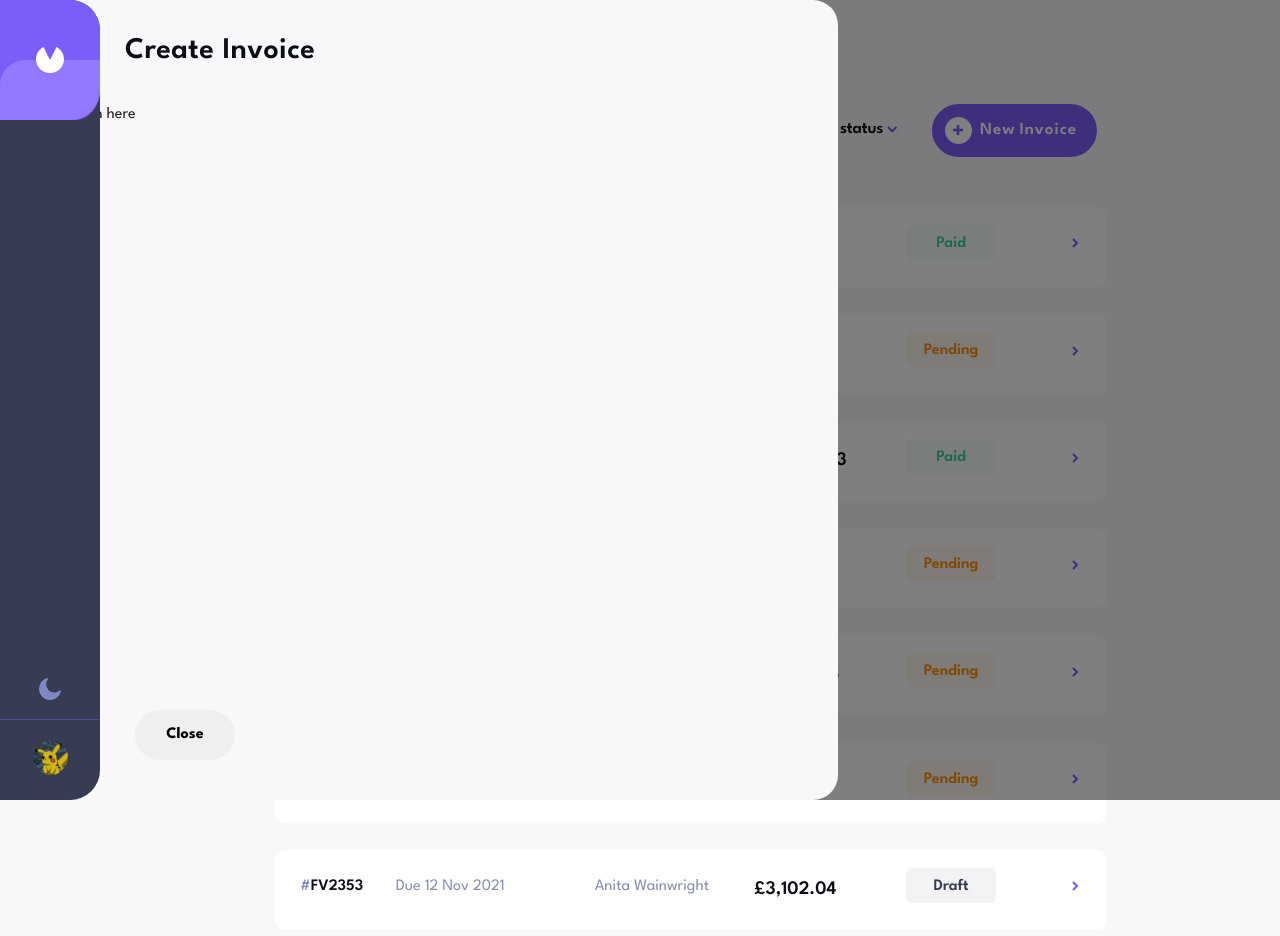
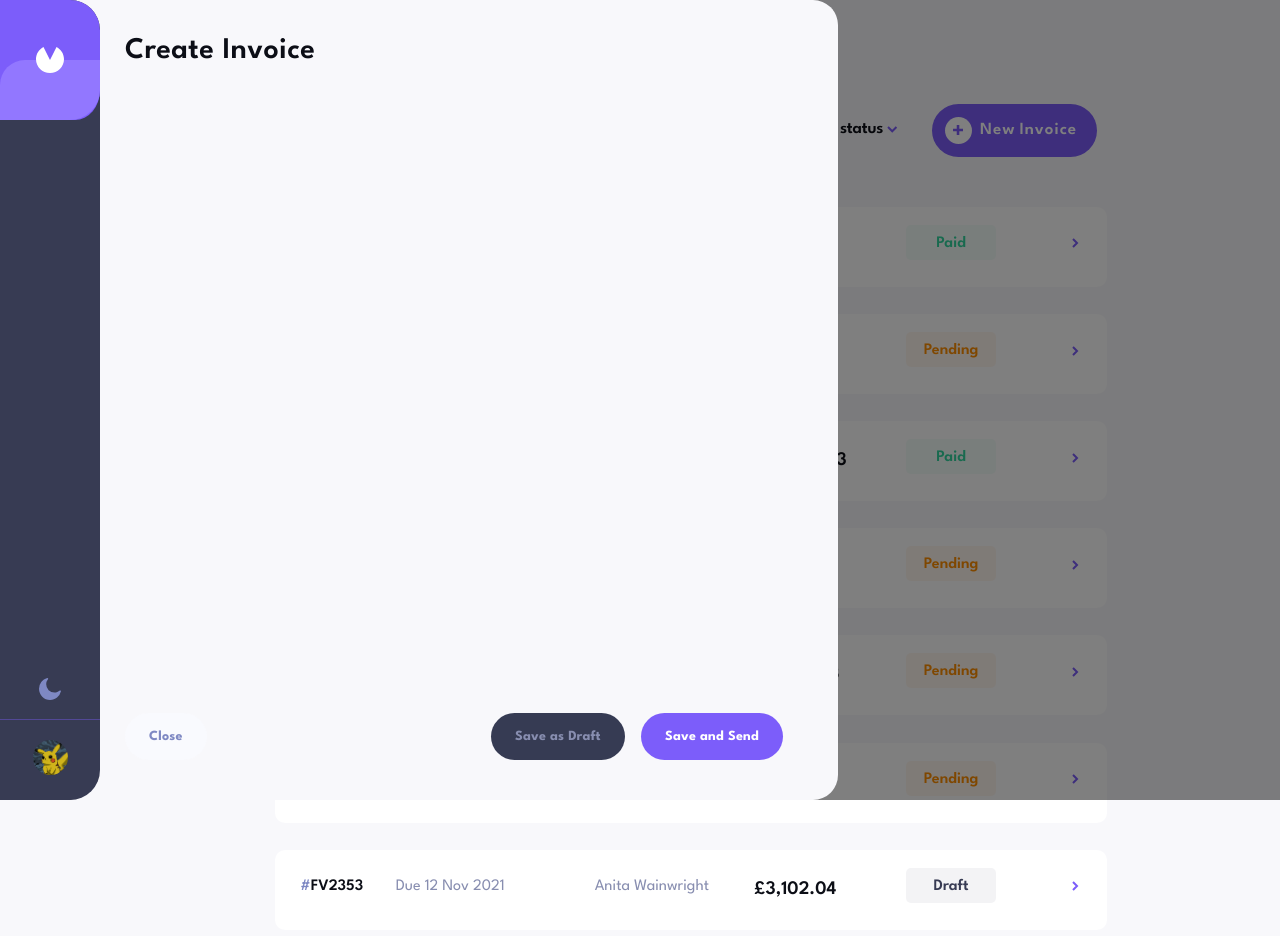
Before and after one commit to Varadarajan-M/Invoice-app, a React (Create React App) app: page / in a window 1280 px wide. Both pictures are taken after a click on the button "New". Shown: the top 936 px of the page. Built offline with nearby package versions, Linux system fonts and the light colour scheme.

Commit message:
invoice-action-button styles and transition bug fix

```diff
--- a/src/context/UIcontext.js
+++ b/src/context/UIcontext.js
@@ -9,6 +9,22 @@ const themes = {
 		greyWhiteText: { color: 'rgb(136 ,142, 176)' },
 		menu: { background: 'rgb(255,255,255)' },
 		invoiceCard: { background: 'rgb(255,255,255)' },
+		invoiceForm: {
+			buttons: {
+				discard: {
+					background: 'rgb(249, 250, 254)',
+					color: 'rgb(126, 136, 195)',
+				},
+				draft: {
+					background: 'rgb(54, 59, 83)',
+					color: 'rgb(136, 142, 176)',
+				},
+				save: {
+					background: 'rgb(124, 93, 250)',
+					color: '#fff',
+				},
+			},
+		},
 	},
 	darkMode: {
 		body: { background: 'rgb(20, 22, 37)' },
@@ -17,6 +33,22 @@ const themes = {
 		greyWhiteText: { color: 'rgb(255,255,255)' },
 		menu: { background: 'rgb(37, 41, 69)' },
 		invoiceCard: { background: 'rgb(30, 33, 57)' },
+		invoiceForm: {
+			buttons: {
+				discard: {
+					background: 'rgb(37, 41, 69)',
+					color: 'rgb(223, 227, 250)',
+				},
+				draft: {
+					background: 'rgb(54, 59, 83)',
+					color: 'rgb(223, 227, 250)',
+				},
+				save: {
+					background: 'rgb(124, 93, 250)',
+					color: '#fff',
+				},
+			},
+		},
 	},
 };
 
--- a/src/invoice-form/InvoiceForm.js
+++ b/src/invoice-form/InvoiceForm.js
@@ -6,19 +6,24 @@ import Slide from '@mui/material/Slide';
 import DialogTitle from '@mui/material/DialogTitle';
 import { useTheme } from '../context/UIcontext';
 import Text from '../lib/components/Text';
-import Button from '../lib/components/Button';
+import Button from '@mui/material/Button';
 
 const Transition = React.forwardRef(function Transition(props, ref) {
 	return <Slide direction='right' ref={ref} {...props} />;
 });
 
 const InvoiceForm = (props) => {
-	const { theme } = useTheme();
-	const { onBackDropClick, open, className, title } = props;
+	const { theme, mode } = useTheme();
+	const { onBackDropClick, open, className, formMode } = props;
 	const classes = useMemo(
 		() => `invoice-form ${className ?? ''}`,
 		[className],
 	);
+	const title = useMemo(
+		() => (formMode === 'create' ? 'Create Invoice' : 'Edit Invoice'),
+		[formMode],
+	);
+
 	return (
 		<div>
 			<Dialog
@@ -33,6 +38,7 @@ const InvoiceForm = (props) => {
 						borderTopRightRadius: '25px',
 						borderBottomRightRadius: '25px',
 						maxWidth: '100vw',
+						transition: 'background 0.2s ease-in-out',
 						...theme.body,
 					},
 				}}
@@ -44,15 +50,38 @@ const InvoiceForm = (props) => {
 					<Text>{title}</Text>
 				</DialogTitle>
 
-				<div className='invoice-form-children'>Form here</div>
+				{/* <div className='invoice-form-children'>Form here</div> */}
 
 				<div className='invoice-form-buttons'>
 					<Button
+						className={`start ${mode}`}
 						onClick={onBackDropClick}
-						style={{ width: '100px' }}
+						style={{
+							...theme.invoiceForm.buttons.discard,
+						}}
 					>
 						{' '}
 						Close
+					</Button>
+
+					<Button
+						className={`mid ${mode}`}
+						onClick={onBackDropClick}
+						style={{
+							...theme.invoiceForm.buttons.draft,
+						}}
+					>
+						{' '}
+						Save as Draft
+					</Button>
+
+					<Button
+						className={`end ${mode}`}
+						onClick={onBackDropClick}
+						style={{ ...theme.invoiceForm.buttons.save }}
+					>
+						{' '}
+						Save and Send
 					</Button>
 				</div>
 			</Dialog>
--- a/src/invoice-form/InvoiceForm.scss
+++ b/src/invoice-form/InvoiceForm.scss
@@ -45,9 +45,51 @@
 	}
 
 	.invoice-form-buttons {
-		position: fixed;
+		width: 100%;
+		position: absolute;
 		bottom: 10px;
 		@include bigScreenPadding();
+
+		display: flex;
+		justify-content: space-between;
+		button {
+			text-transform: none;
+			border-radius: 25px;
+			// padding: calc(min(3vw, 15px)) calc(min(4vw, 30px));
+			padding: 1rem 1.5rem;
+			text-align: center;
+			font-weight: 700;
+			line-height: 0.95rem;
+			letter-spacing: 0.2px;
+			// font-size: calc(min(4.5vw, 1rem));
+			// font-size: 0.75rem;
+			&:nth-of-type(1) {
+				margin-right: 1rem;
+			}
+
+			&:nth-of-type(2) {
+				margin-left: auto;
+				margin-right: 1rem;
+			}
+		}
+
+		.start.light:hover {
+			background: rgb(223, 227, 250) !important;
+		}
+		.start.dark:hover {
+			background: #fff !important;
+			// color: black !important;
+		}
+
+		.mid.light:hover {
+			background: rgb(12, 14, 22) !important;
+		}
+		.mid.dark:hover {
+			background: rgb(30, 33, 57) !important;
+		}
+		.end:hover {
+			background: rgb(146, 119, 255) !important;
+		}
 	}
 }
 
@@ -67,10 +109,19 @@
 		}
 	}
 }
+@media screen and (max-width: 909px) and (min-height: 910px) {
+	.invoice-form {
+		.MuiDialog-container {
+			.MuiPaper-root {
+				left: 0;
+				min-height: 95%;
+			}
+		}
+	}
+}
 @media (max-width: 560px) {
 	.invoice-form {
 		.invoice-form-title {
-			// padding: 4% 4% !important;
 			@include smallScreenPadding();
 		}
 		.MuiDialog-container {
@@ -79,5 +130,11 @@
 				border-radius: 0;
 			}
 		}
+		.invoice-form-buttons {
+			button {
+				min-width: 4.5rem;
+				padding: 0.5rem !important;
+			}
+		}
 	}
 }
--- a/src/invoices/invoices.scss
+++ b/src/invoices/invoices.scss
@@ -38,7 +38,7 @@
 	// background-color: black;
 	.invoice-card {
 		display: grid;
-		transition: 0.3s ease-in;
+		transition: 0.2s ease-in;
 		grid-template-columns: 12% 25% 20% 20% 20% min-content;
 		outline: none;
 		border: none;
@@ -50,7 +50,7 @@
 			transform: scale(0.99);
 			// border: 1px solid $lightblue;
 			box-shadow: 0 4px 8px 0 rgba(18, 18, 19, 0.1);
-			transition: transform 0.3s;
+			transition: transform 0.2s;
 		}
 		.invoice-status {
 			display: flex;
--- a/src/pages/InvoicesHome.js
+++ b/src/pages/InvoicesHome.js
@@ -18,9 +18,9 @@ const InvoicesHome = () => {
 
 			<Invoices />
 			<InvoiceForm
+				formMode={'create'}
 				open={formOpen}
 				onBackDropClick={onBackDropClick}
-				title='Create Invoice'
 			/>
 		</div>
 	);
```
